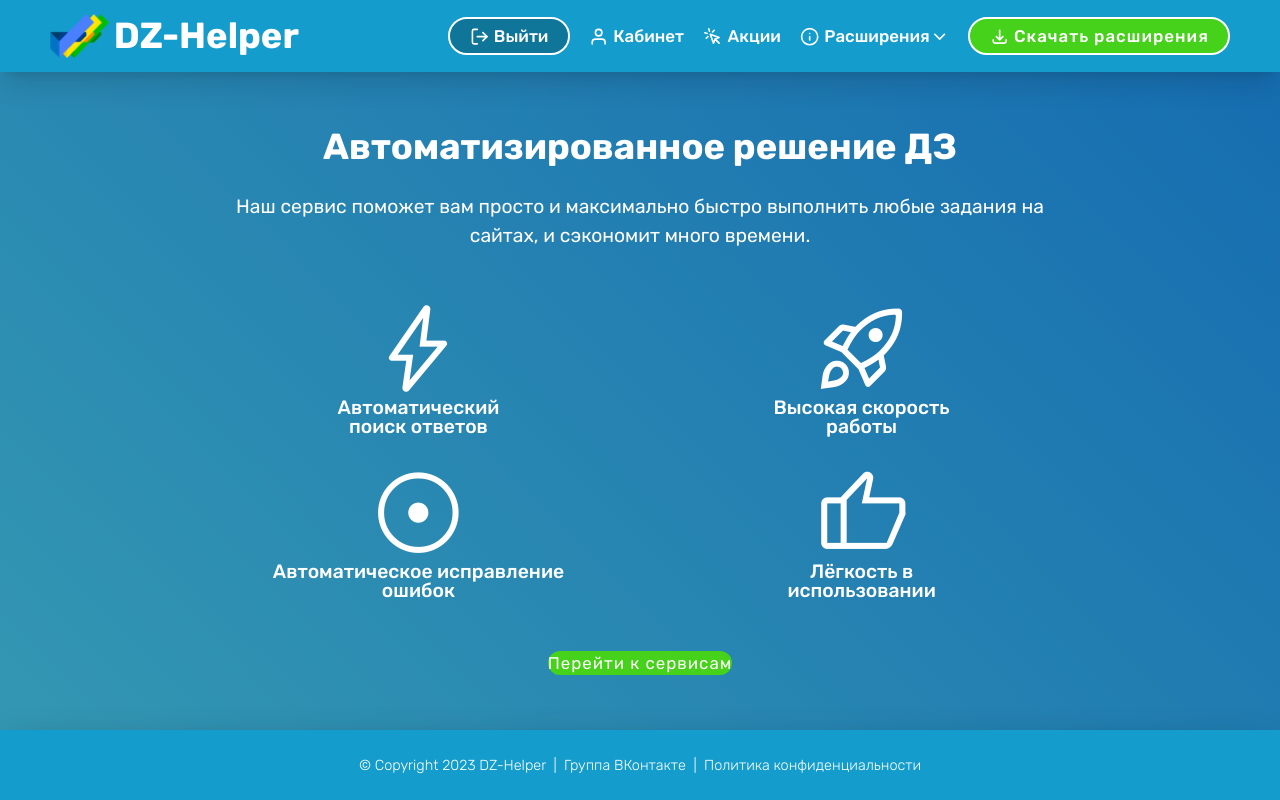
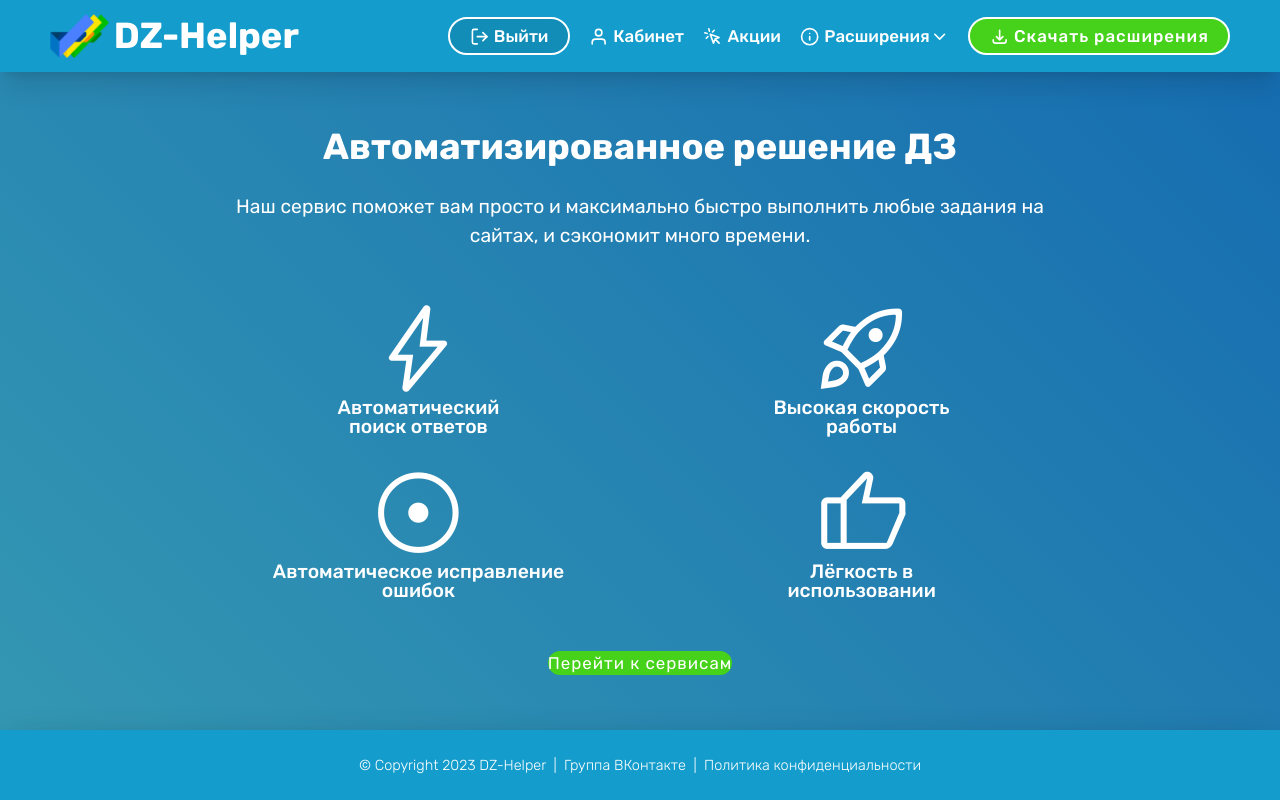
Before and after one commit to N1kOk/DZ-Helper, a Vue app: page / in a window 1280 px wide. In both pictures the pointer is over the button "Выйти". Built offline with nearby package versions, Linux system fonts and the light colour scheme.

Commit message:
chore: change hover effect

```diff
--- a/src/components/AppButton.vue
+++ b/src/components/AppButton.vue
@@ -50,6 +50,6 @@ const classes = computed(() => ({
 }
 
 .button:hover:before {
-	@apply opacity-25
+	@apply opacity-10
 }
 </style>
```
